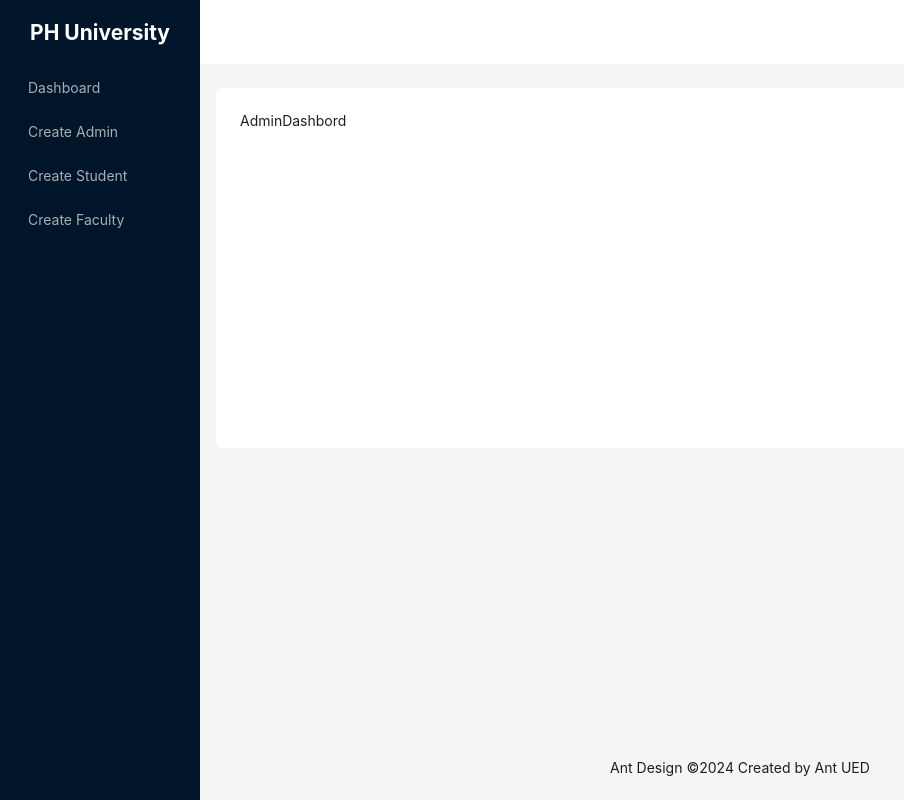
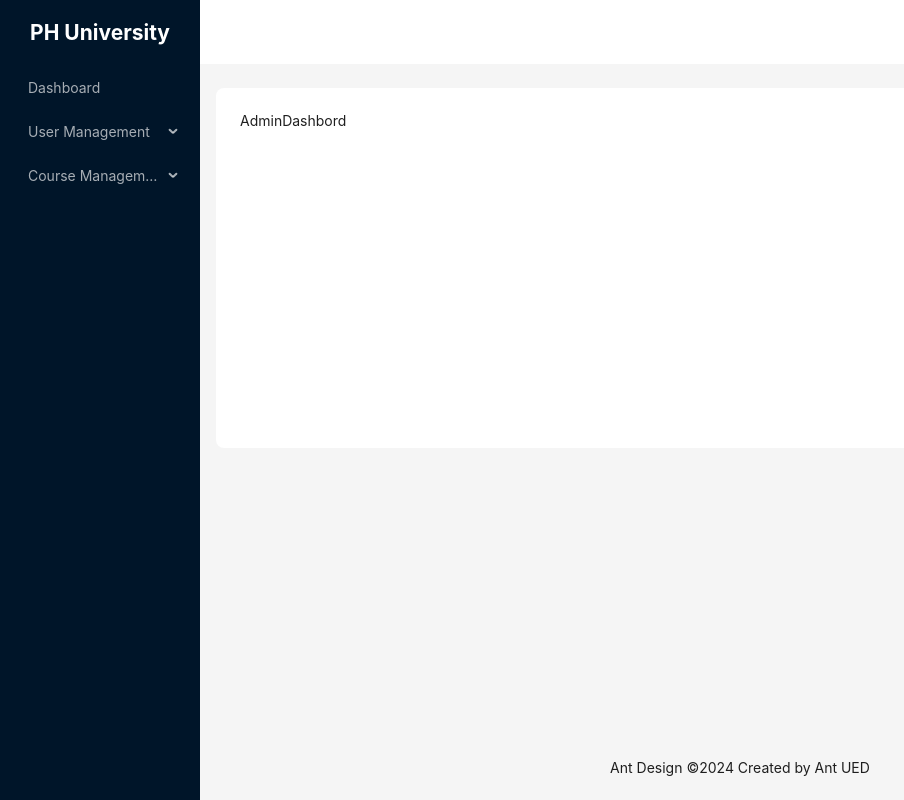
Before and after one commit to ashr-aful007/university-management, a React (Vite) app: page /admin/dashboard in a window 1280 px wide. Shown: the whole page, without its empty margins (0-904 px from the left). Built offline with nearby package versions, Linux system fonts and the light colour scheme.

Commit message:
add utils for link admin sidebar

```diff
--- a/src/components/layout/MainLayout.tsx
+++ b/src/components/layout/MainLayout.tsx
@@ -1,28 +1,29 @@
-import { Layout, Menu, MenuProps, theme } from "antd"
-import { NavLink, Outlet } from "react-router-dom";
+import { Layout, Menu,  theme } from "antd"
+import { Outlet } from "react-router-dom";
+import { adminSidebarItems } from "../../routes/admin.routes";
 
 
 const { Header, Sider, Content,Footer } = Layout;
 
 
-const items: MenuProps['items'] = [
-  {
-    key: 'Dashboard',
-    label: <NavLink to='/admin/dashboard'>Dashboard</NavLink>
-  },
-  {
-    key: 'Create Admin',
-    label: <NavLink to="/admin/create-admin">Create Admin</NavLink>
-  },
-  {
-    key: 'Create Student',
-    label: <NavLink to="/admin/create-student">Create Student</NavLink>
-  },
-  {
-    key: 'Create Faculty',
-    label: <NavLink to="/admin/create-faculty">Create Faculty</NavLink>
-  },
-]
+// const items: MenuProps['items'] = [
+//   {
+//     key: 'Dashboard',
+//     label: <NavLink to='/admin/dashboard'>Dashboard</NavLink>
+//   },
+//   {                      //this Link control from admin.routes with utils oparation
+//     key: 'Create Admin',
+//     label: <NavLink to="/admin/create-admin">Create Admin</NavLink>
+//   },
+//   {
+//     key: 'Create Student',
+//     label: <NavLink to="/admin/create-student">Create Student</NavLink>
+//   },
+//   {
+//     key: 'Create Faculty',
+//     label: <NavLink to="/admin/create-faculty">Create Faculty</NavLink>
+//   },
+// ]
 
 function MainLayout() {
 
@@ -45,7 +46,7 @@ function MainLayout() {
         <div style={{color: "white", textAlign: "center", height:"4rem", display:"flex", justifyContent:"center", alignItems:"center"}}>
           <h1>PH University</h1>
         </div>
-        <Menu theme="dark" mode="inline" defaultSelectedKeys={['4']} items={items} />
+        <Menu theme="dark" mode="inline" defaultSelectedKeys={['4']} items={adminSidebarItems} />
       </Sider>
       <Layout>
         <Header style={{ padding: 0, background: colorBgContainer }} />
--- a/src/routes/admin.routes.tsx
+++ b/src/routes/admin.routes.tsx
@@ -3,11 +3,18 @@ import AdminDashbord from "../pages/admin/AdminDashbord";
 import CreateAdmin from "../pages/admin/CreateAdmin";
 import CreateFaculty from "../pages/admin/CreateFaculty";
 import CreateStudentbyAdmin from "../pages/admin/CreateStudentbyAdmin";
+import { NavLink } from "react-router-dom";
 
 
 type TRoute = {
      path: string,
      element: ReactNode
+}
+
+type TsidebarItem ={
+     key: string;
+     label: ReactNode;
+     children?: TsidebarItem[]
 }
 
 const adminPaths =[
@@ -52,7 +59,33 @@ const adminPaths =[
 
 
 //programatical way
+//oparation for sideBar
+export const adminSidebarItems = adminPaths.reduce((acc: TsidebarItem[], item) =>{
+     if(item.path && item.name){
+          acc.push({
+               key: item.name,
+               label: <NavLink to={`/admin/${item.path}`}>{item.name}</NavLink>
+          })
+     }
+     if(item.children){
+          acc.push({
+               key: item.name,
+               label: item.name,
+               children: item.children.map((child) => ({
+                    key: child.name,
+                    label: <NavLink to={`/admin/${child.path}`}>{child.name}</NavLink>
+               }))
+          })
+     }
+     return acc
+},[])
 
+
+
+
+
+
+//oparation for route
 export const adminRoutes = adminPaths.reduce((acc: TRoute[], item)  =>{
      if(item.path && item.element){
           acc.push({
```
